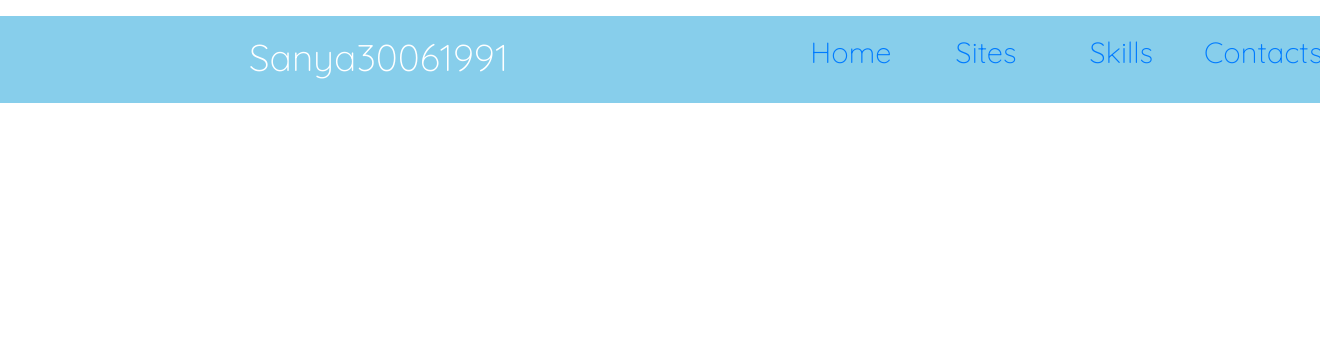
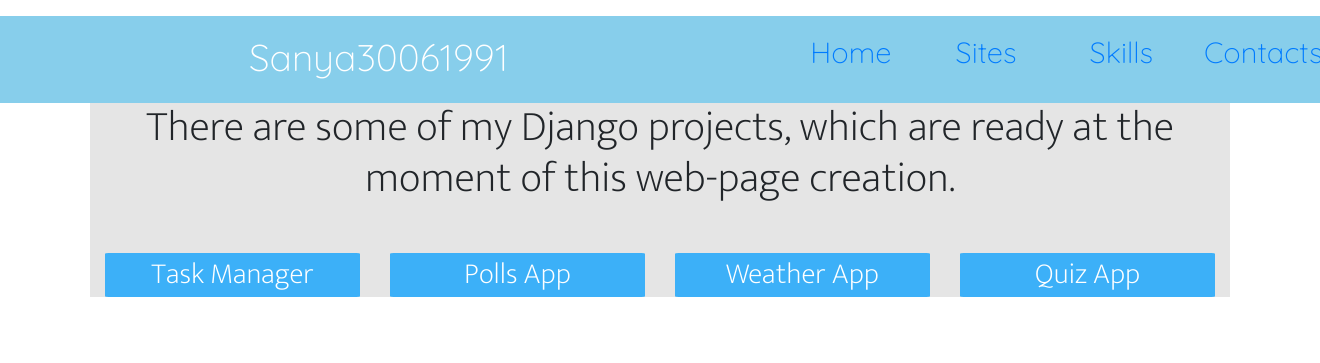
Before and after one commit to Sanya30061991/SimpleResumeDjangoProject, a Django app: template ResumeContent/templates/ResumeContent/sites-info.html in a window 1320 px wide. Shown: the top 363 px of the page. Run offline with Django 3.2, Linux system fonts and the light colour scheme; the template is opened without the code that fills it, so the values that code supplies are empty; some libraries are stand-ins or nearby versions.

Commit message:
Working on second page+created several new static files

```diff
--- a/ResumeContent/templates/ResumeContent/sites-info.html
+++ b/ResumeContent/templates/ResumeContent/sites-info.html
@@ -75,31 +75,18 @@ body {
 #logo-link:hover {
     color: rgb(22, 126, 223);
 }
-.introducing {
-    position: relative;
-    font-family: 'Quicksand', sans-serif;
-}
-.underln {
-    position: relative;
-    border: 0px transparent black;
-    width: 100%;
-    border-bottom: 1px grey solid;
-}
-.bio-text {
-    display: inline-block;
-}
-.b-photo {
-    position: relative;
-    width: 80%;
-    border-radius: 50%;
-    height: 80%;
+.elements {
+    font-family: 'Mukta', sans-serif;
+    text-align: center;
 }
 
-.s-photo {
+.banner {
     position: relative;
     width: 100%;
+    border-radius: 1.5%;
     height: 100%;
-    border-radius: 50%;
+    background-color: rgb(60, 176, 248);
+    color: white;
 }
     </style>
 </head>
@@ -133,8 +120,26 @@ body {
                     <div class="el"><a href="" class="el-link">Contacts</a></div>
                 </div>
                 </div>
+            </div>
+        </header>
+        <div class="container" style="background-color: rgba(128, 128, 128, 0.205); text-align: center;">
+            <h1 style="font-family: 'Mukta', sans-serif; font-size: calc(1em + 1vw);">There are some of my Django projects, which are ready at the moment of this web-page creation.</h1>
+            <div class="elements" style="padding-top: 3%;">
+                <div class="row justify-content-center">
+                    <div class="col-12 col-sm-6 col-lg-4 col-xl-3">
+                        <div class="banner">Task Manager</div>
+                    </div>
+                    <div class="col-12 col-sm-6 col-lg-4 col-xl-3">
+                        <div class="banner">Polls App</div>
+                    </div>
+                    <div class="col-12 col-sm-6 col-lg-4 col-xl-3">
+                        <div class="banner">Weather App</div>
+                    </div>
+                    <div class="col-12 col-sm-6 col-lg-4 col-xl-3">
+                        <div class="banner">Quiz App</div>
+                    </div>
+                </div>
+            </div>
         </div>
-    </header>
-
-</body>
+        </body>
 </html>
```
Also changed, not shown: static/ResumeContent/quiz.png (added), static/ResumeContent/todo.png (added), static/ResumeContent/vote.png (added), static/ResumeContent/weather.png (added).
